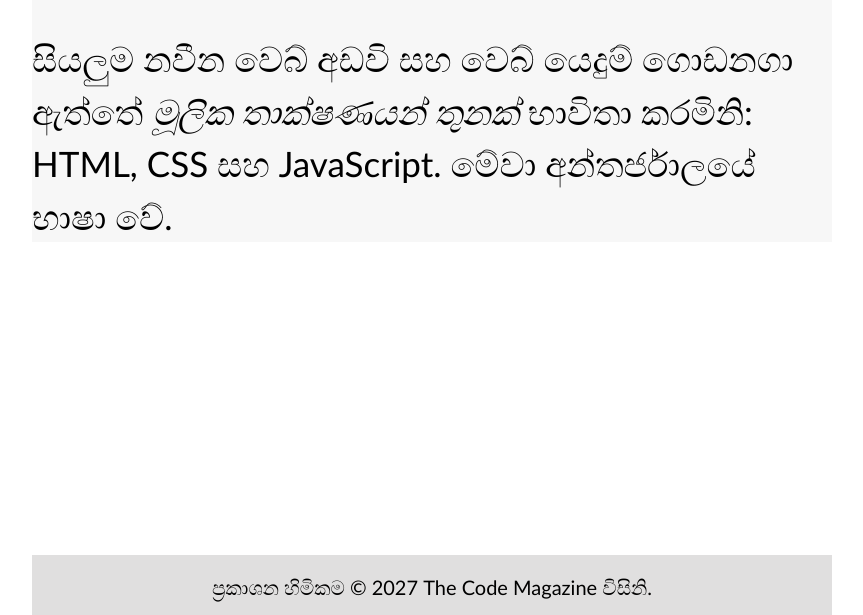
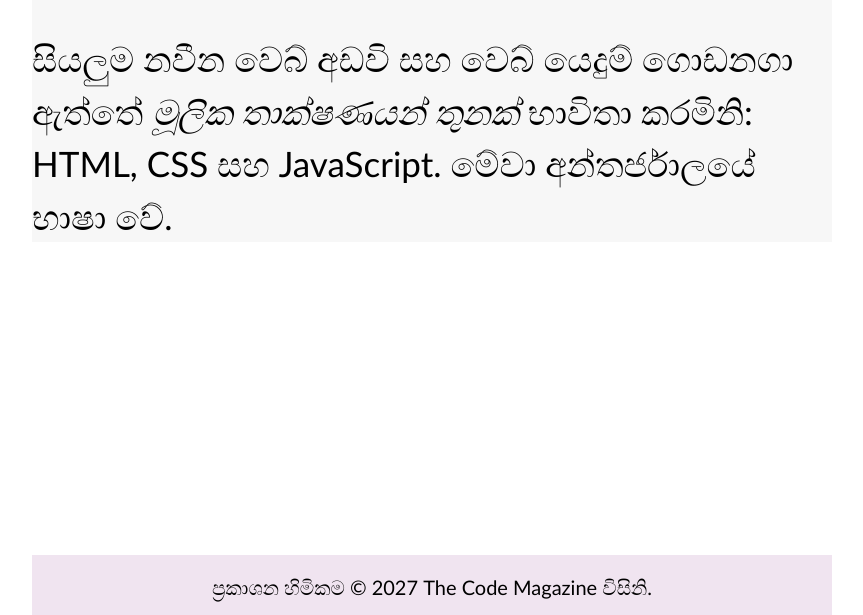
Before and after one commit to gitcomma/test_run, a plain HTML site: page index.html in a window 1280 px wide. Shown: the part 185-800 px from the top of the page, without its empty margins (208-1071 px from the left). Drawn offline with Linux system fonts and the light colour scheme.

Commit message:
English File - First Change

```diff
--- a/index.html
+++ b/index.html
@@ -39,7 +39,7 @@
           bottom: 0%;
           height: 60px;
           width: 800px;
-          background-color: #e0dfdf;
+          background-color: #f0e4f0;
         "
       >
         <p
```
